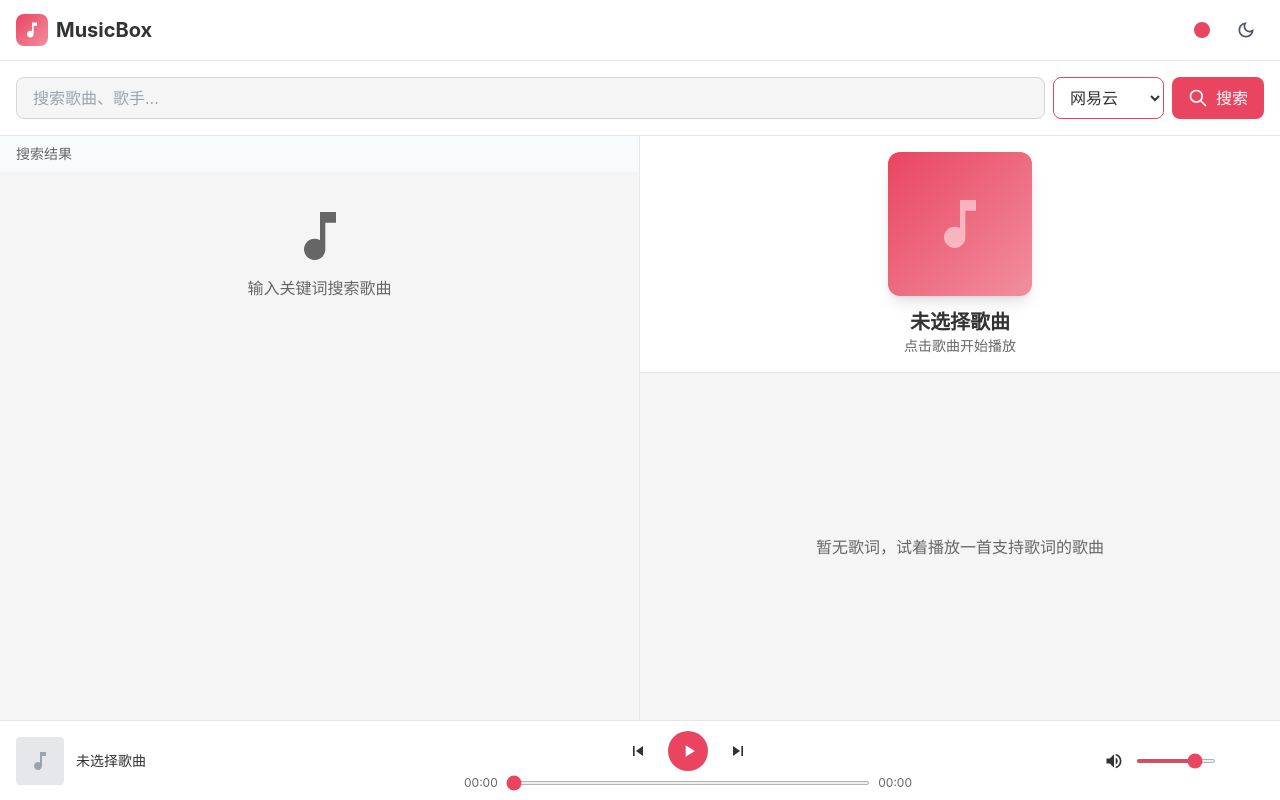
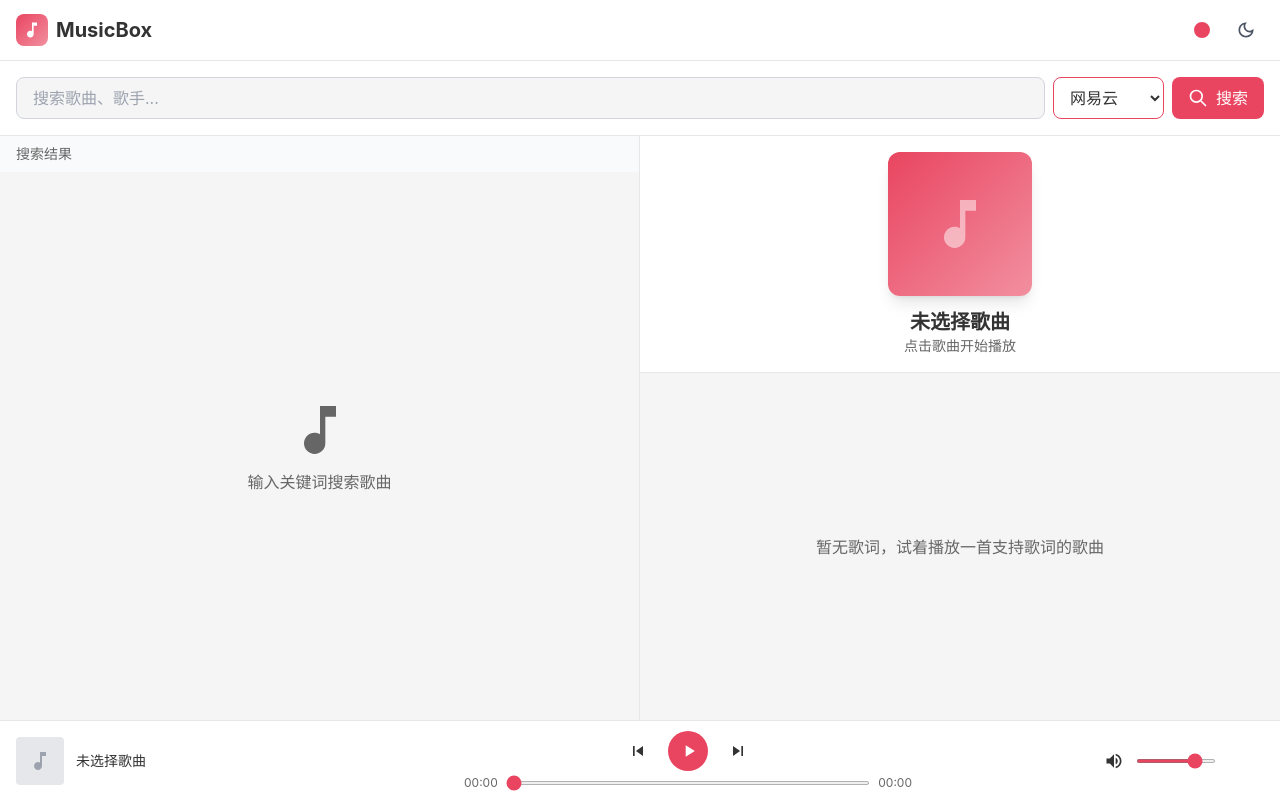
Before and after one commit to SamuelChengh/music-box, a React (Vite) app in the folder frontend/: page / in a window 1280 px wide. Built offline with nearby package versions, Linux system fonts and the light colour scheme.

Commit message:
Update App.jsx

```diff
--- a/frontend/src/App.jsx
+++ b/frontend/src/App.jsx
@@ -465,7 +465,7 @@ function App() {
       {/* Main Content */}
       <div className="flex-1 flex flex-col md:flex-row overflow-hidden">
         {/* Left Sidebar - Search Results */}
-        <div className="w-full md:w-1/2 lg:w-1/2 flex flex-col border-b md:border-b-0 md:border-r border-gray-200 dark:border-gray-700">
+        <div className="w-full md:w-1/2 lg:w-1/2 flex-1 flex flex-col border-b md:border-b-0 md:border-r border-gray-200 dark:border-gray-700">
           <div className="flex items-center justify-between px-4 py-2 bg-gray-50 dark:bg-gray-800">
             <span className="text-sm text-light-muted dark:text-dark-muted">
               {total > 0 ? `${(page-1)*10+1}-${Math.min(page*10, total)} / ${total} 首` : '搜索结果'}
@@ -481,16 +481,16 @@ function App() {
             )}
           </div>
 
-          <div ref={listRef} className="flex-1 overflow-y-auto">
+          <div ref={listRef} className="flex-1 overflow-y-auto min-h-0">
             {loading ? (
-              <div className="flex items-center justify-center h-40">
+              <div className="h-full flex items-center justify-center">
                 <svg className="w-8 h-8 animate-spin" fill="none" viewBox="0 0 24 24" style={{ color: themeColor }}>
                   <circle className="opacity-25" cx="12" cy="12" r="10" stroke="currentColor" strokeWidth="4"/>
                   <path className="opacity-75" fill="currentColor" d="M4 12a8 8 0 018-8V0C5.373 0 0 5.373 0 12h4z"/>
                 </svg>
               </div>
             ) : songs.length === 0 ? (
-              <div className="flex flex-col items-center justify-center h-40 text-light-muted dark:text-dark-muted">
+              <div className="h-full flex flex-col items-center justify-center text-light-muted dark:text-dark-muted">
                 <svg className="w-16 h-16 mb-2" fill="currentColor" viewBox="0 0 24 24">
                   <path d="M12 3v10.55c-.59-.34-1.27-.55-2-.55-2.21 0-4 1.79-4 4s1.79 4 4 4 4-1.79 4-4V7h4V3h-6z"/>
                 </svg>
```
